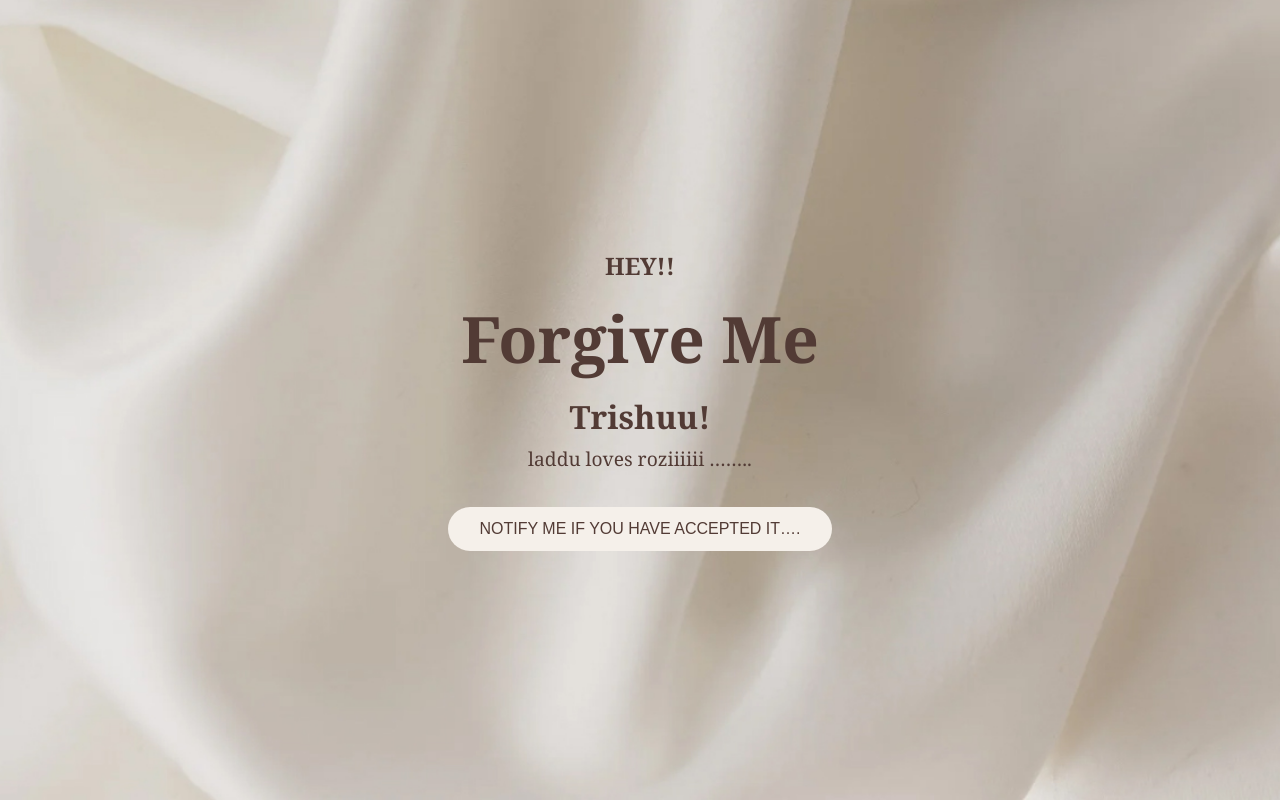
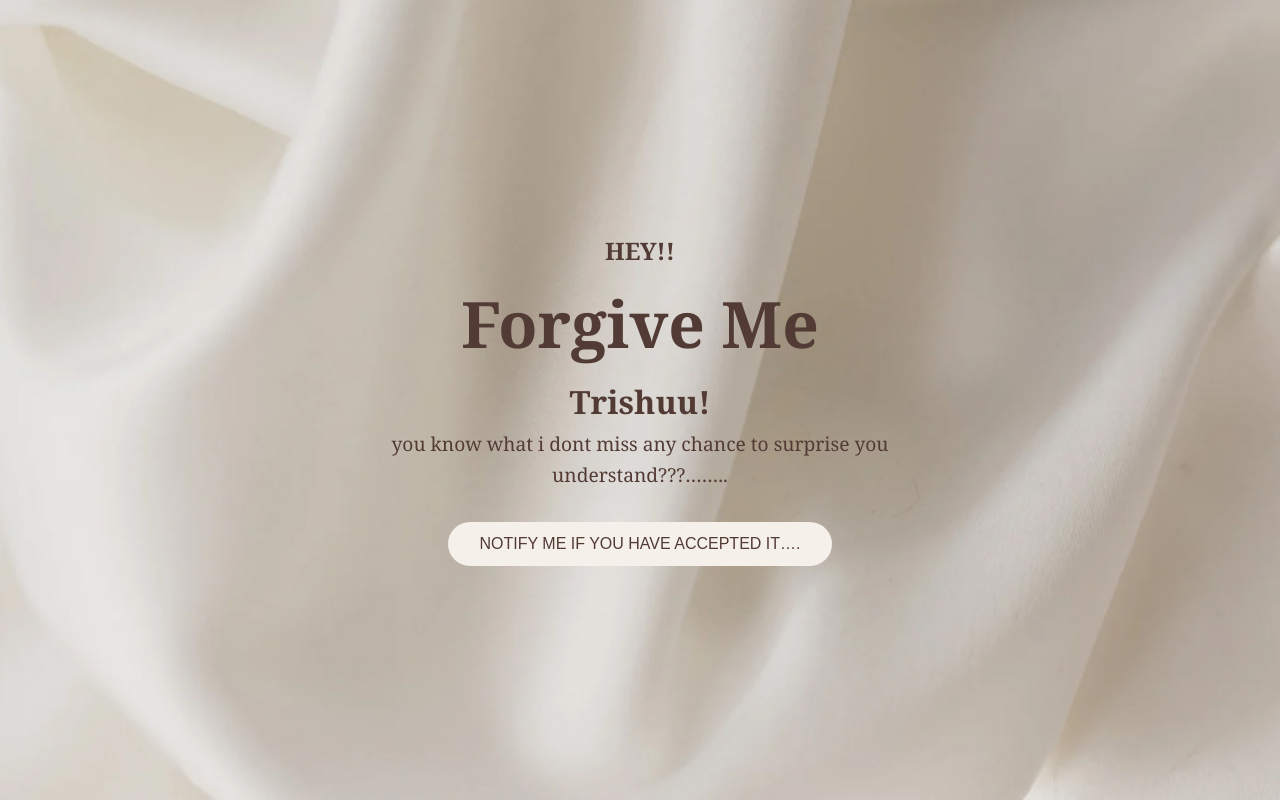
Before and after one commit to harshl15/my-website, a plain HTML site: page index.html in a window 1280 px wide. Drawn offline with Linux system fonts and the light colour scheme.

Commit message:
Update index.html

```diff
--- a/index.html
+++ b/index.html
@@ -11,7 +11,7 @@
         <header>HEY!!</header>
         <h1>Forgive Me</h1>
         <h2>Trishuu!</h2>
-        <p>laddu loves roziiiiii ……..</p>
+        <p>you know what i dont miss any chance to surprise you understand???……..</p>
         <a href="https://wa.me/919670676930?text=Hii!!" target="_blank">
             <button>NOTIFY ME IF YOU HAVE ACCEPTED IT….</button>
         </a>
```
